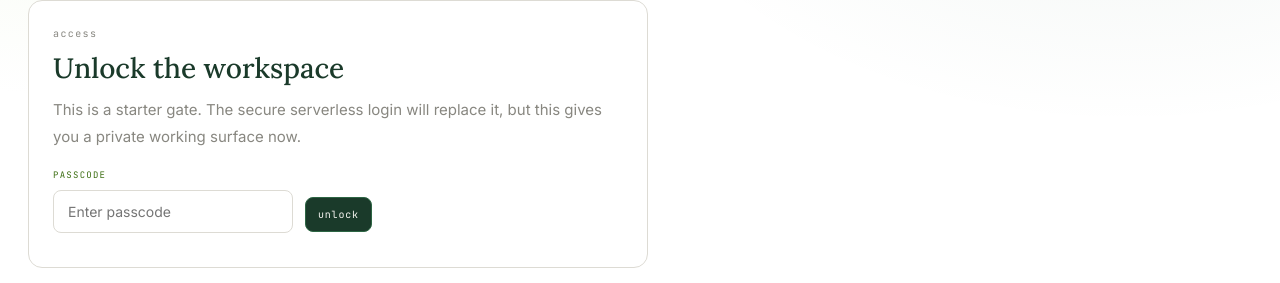
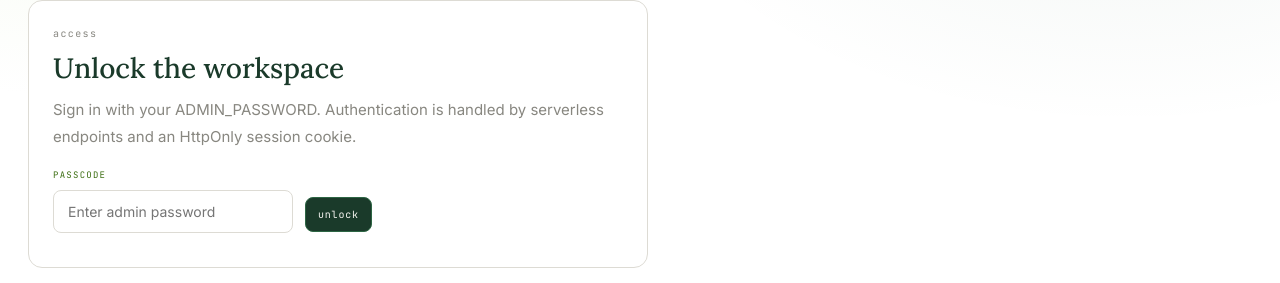
Before and after one commit to connormmckelvey/portfolio, a plain HTML site: page admin/index.html in a window 1280 px wide. Shown: the part 208-491 px from the top of the page. Drawn offline with Linux system fonts and the light colour scheme; no server answers.

Commit message:
updates to admin

```diff
--- a/admin/admin.js
+++ b/admin/admin.js
@@ -8,6 +8,7 @@
   const gateForm = document.querySelector('[data-gate-form]');
   const gateInput = document.querySelector('[data-gate-input]');
   const gateStatus = document.querySelector('[data-gate-status]');
+  const gateMessage = document.querySelector('[data-gate-message]');
   const kindStatus = document.querySelector('[data-kind-status]');
   const draftStatus = document.querySelector('[data-draft-status]');
   const logoutBtn = document.querySelector('[data-logout]');
@@ -192,6 +193,18 @@
   let libraryFilter = state.libraryFilter;
   let editorKind = state.activeKind;
   let isAuthenticated = false;
+
+  const configureGateUi = () => {
+    if (gateMessage) {
+      gateMessage.textContent = LOCAL_MODE
+        ? 'Local preview mode is using the temporary passcode gate. Your deployed /admin route uses secure serverless login.'
+        : 'Sign in with your ADMIN_PASSWORD. Authentication is handled by serverless endpoints and an HttpOnly session cookie.';
+    }
+
+    if (gateInput) {
+      gateInput.placeholder = LOCAL_MODE ? 'Enter local preview passcode' : 'Enter admin password';
+    }
+  };
 
   const persistState = () => {
     state.activeKind = editorKind;
@@ -1052,6 +1065,7 @@
   });
   publishBtn?.addEventListener('click', publish);
 
+  configureGateUi();
   await checkSession();
 
   if (searchInput) searchInput.value = state.search || '';
--- a/admin/index.html
+++ b/admin/index.html
@@ -34,7 +34,7 @@
         <div class="admin-gate-card">
           <p class="admin-kicker">access</p>
           <h2>Unlock the workspace</h2>
-          <p>This is a starter gate. The secure serverless login will replace it, but this gives you a private working surface now.</p>
+          <p data-gate-message>This is a starter gate for local preview. On deployed /admin, this uses secure serverless login.</p>
           <form class="admin-gate-form" data-gate-form>
             <label>
               <span class="admin-label">Passcode</span>
```
